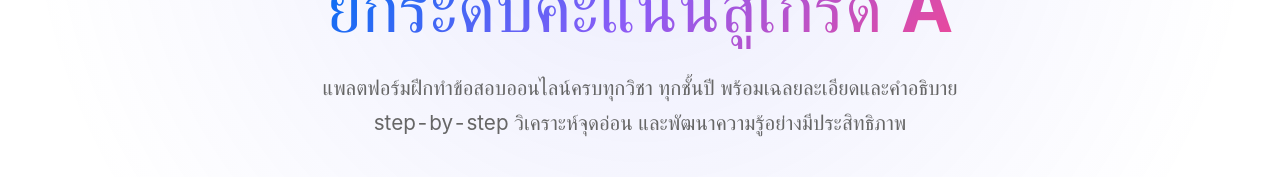
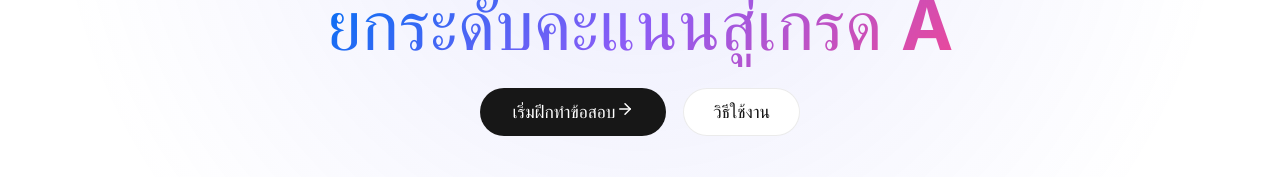
Before and after one commit to dewdew978/ExamHub, a React (Vite) app: page / in a window 1280 px wide. Shown: the part 329-506 px from the top of the page. Built offline with nearby package versions, Linux system fonts and the light colour scheme; no server answers; the database is empty; a web font is replaced by a local one.

Commit message:
Remove landing hero subtitle

```diff
--- a/src/components/Landing.jsx
+++ b/src/components/Landing.jsx
@@ -201,7 +201,6 @@ export default function Landing({ subjects = [], totalQuestions = 0, onStart, on
             <span><strong style={{ color: 'var(--accent)' }}>NEW</strong> · Just shipped v2.0 · อัปเดตคลังข้อสอบ & เฉลยละเอียด</span>
           </div>
           <h1 className="landing-title">ฝึกทำข้อสอบทุกวิชาในที่เดียว<br /><span className="landing-title-gradient">ยกระดับคะแนนสู่เกรด A</span></h1>
-          <p className="landing-subtitle">แพลตฟอร์มฝึกทำข้อสอบออนไลน์ครบทุกวิชา ทุกชั้นปี พร้อมเฉลยละเอียดและคำอธิบาย step-by-step วิเคราะห์จุดอ่อน และพัฒนาความรู้อย่างมีประสิทธิภาพ</p>
           <div className="landing-cta-row">
             <button className="landing-btn-primary" onClick={onStart}><span>เริ่มฝึกทำข้อสอบ</span><ArrowRight size={18} /></button>
             <button className="landing-btn-secondary" onClick={() => scrollToSection('landing-steps')}><span>วิธีใช้งาน</span></button>
```
